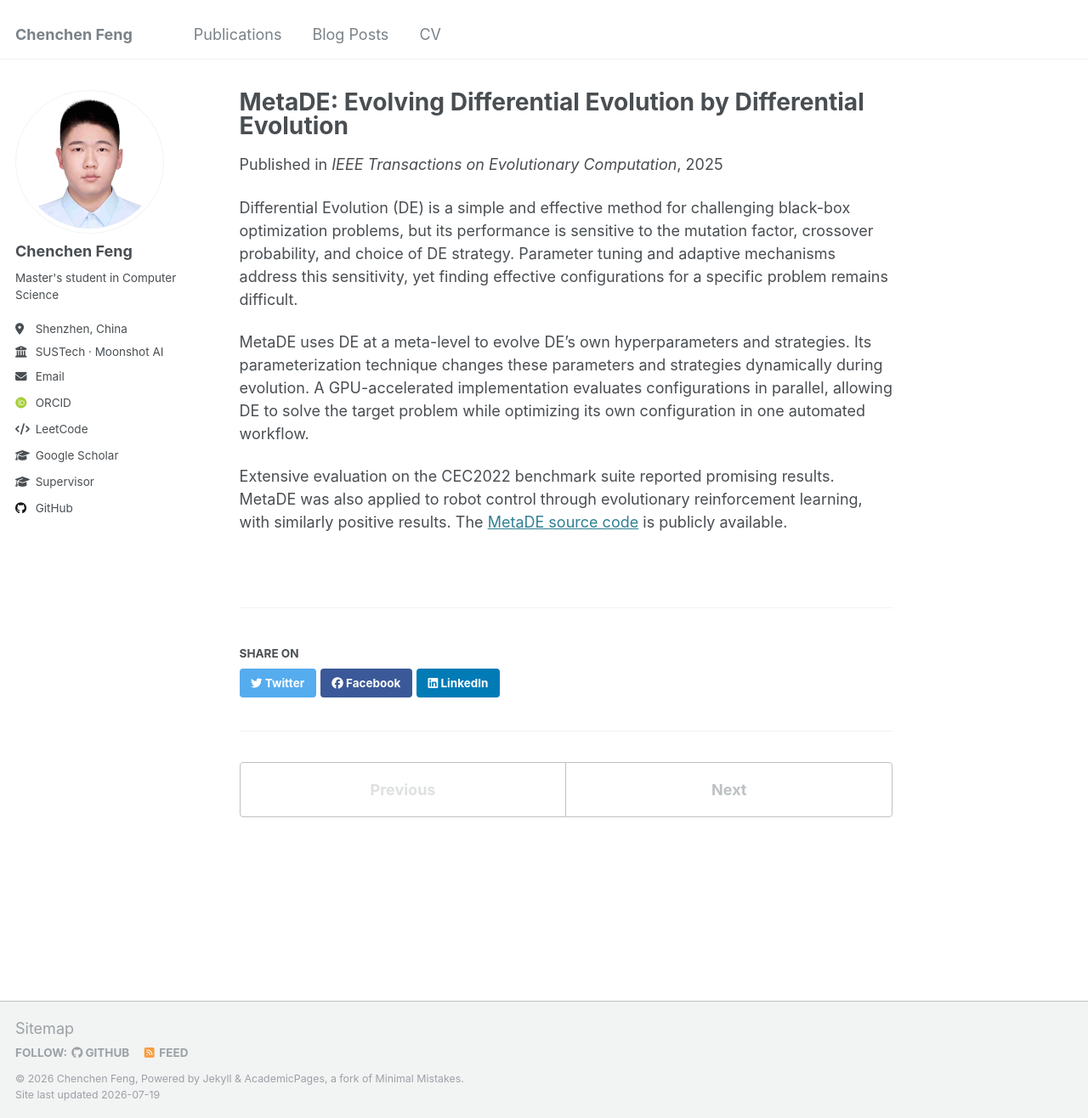
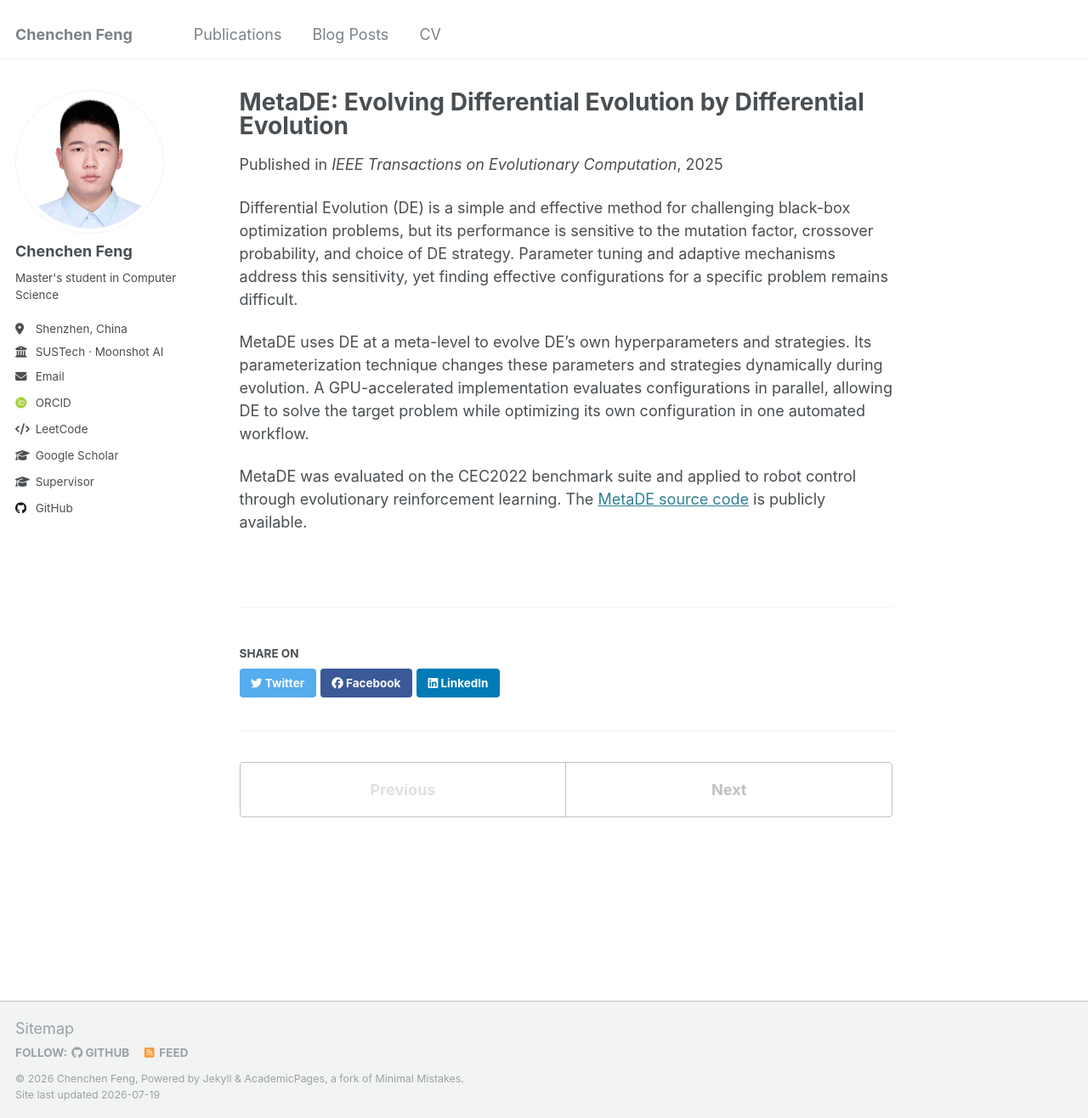
Before and after one commit to starquakee/starquakee.github.io, a Jekyll site: the page built from _publications/2025-02-13-MetaDE.md, in a window 1280 px wide and 1316 px high. Shown: the whole window at 85% size. Built offline with Jekyll 4.4.1, drawn with Linux system fonts in a browser that asks for light colours; some web fonts are replaced.

Commit message:
fix: remove vague MetaDE result language

```diff
--- a/_publications/2025-02-13-MetaDE.md
+++ b/_publications/2025-02-13-MetaDE.md
@@ -14,4 +14,4 @@ Differential Evolution (DE) is a simple and effective method for challenging bla
 
 MetaDE uses DE at a meta-level to evolve DE's own hyperparameters and strategies. Its parameterization technique changes these parameters and strategies dynamically during evolution. A GPU-accelerated implementation evaluates configurations in parallel, allowing DE to solve the target problem while optimizing its own configuration in one automated workflow.
 
-Extensive evaluation on the CEC2022 benchmark suite reported promising results. MetaDE was also applied to robot control through evolutionary reinforcement learning, with similarly positive results. The [MetaDE source code](https://github.com/EMI-Group/metade) is publicly available.
+MetaDE was evaluated on the CEC2022 benchmark suite and applied to robot control through evolutionary reinforcement learning. The [MetaDE source code](https://github.com/EMI-Group/metade) is publicly available.
```
